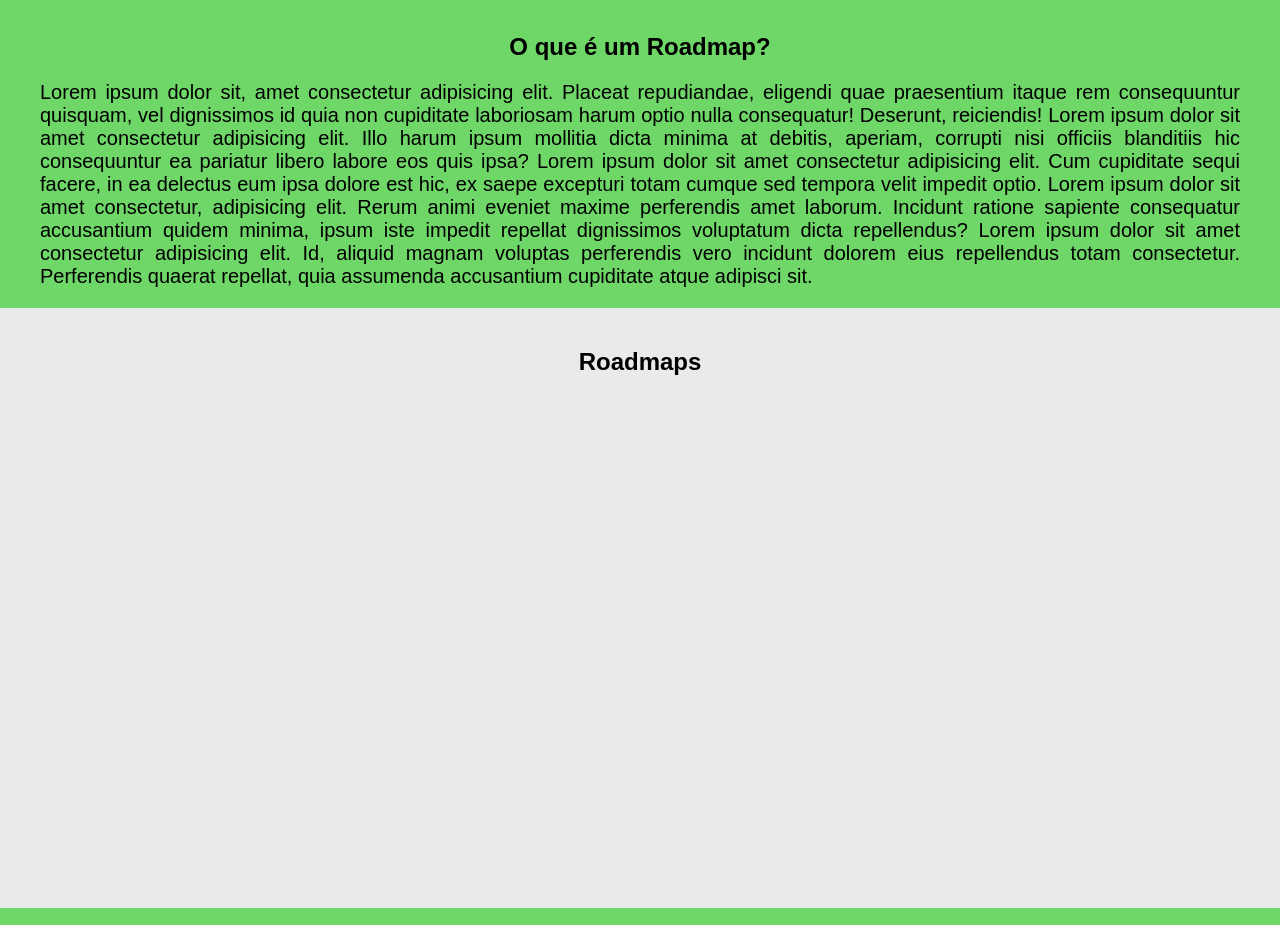
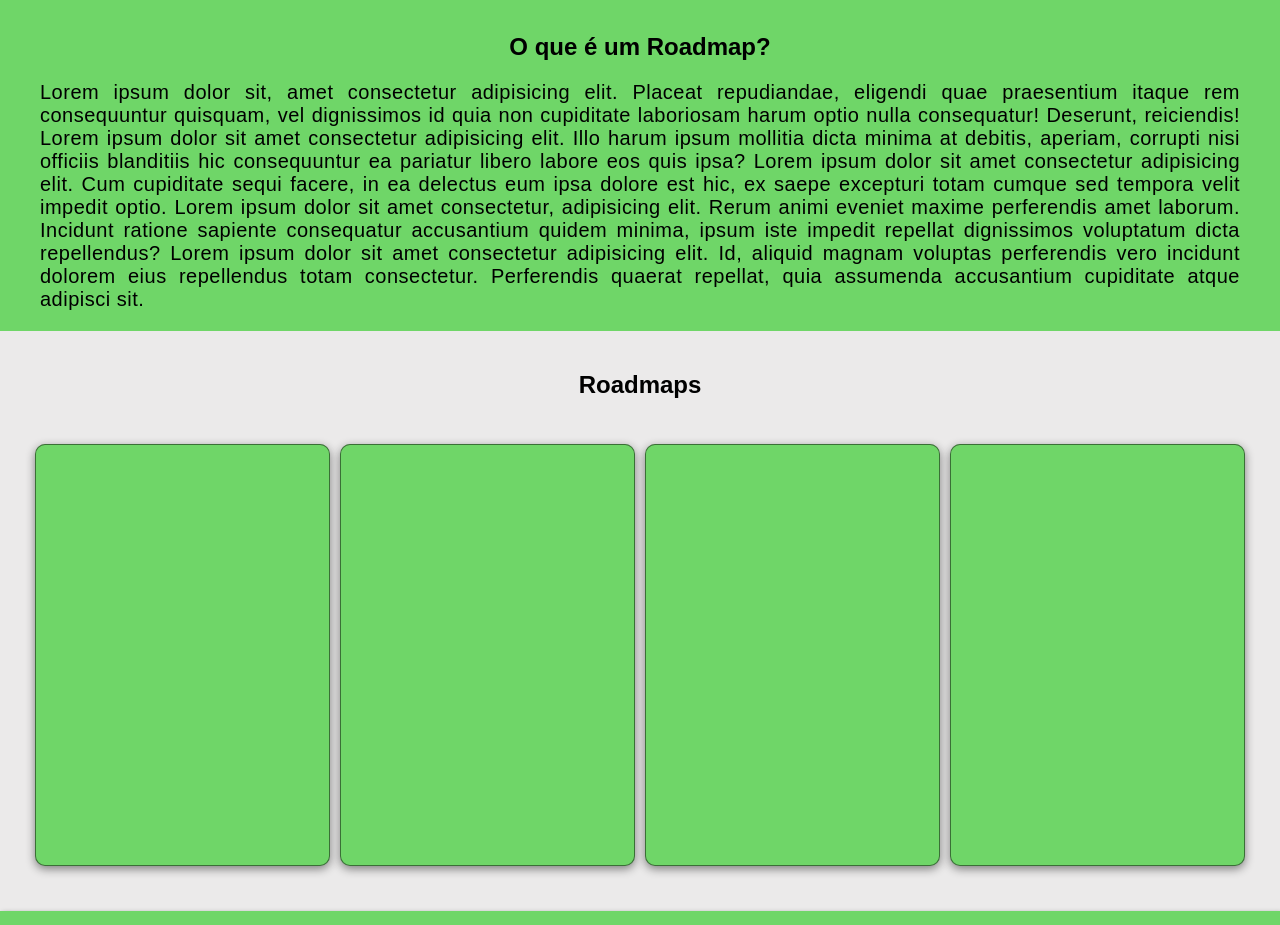
Before and after one commit to InfoJourney/InfoJourney, a plain HTML site: page InfoJourney/index.html in a window 1280 px wide. Shown: the part 64-989 px from the top of the page. Drawn offline with Linux system fonts and the light colour scheme.

Commit message:
isso ai por enquanto

```diff
--- a/InfoJourney/corpo.css
+++ b/InfoJourney/corpo.css
@@ -3,6 +3,9 @@
       padding: 0;
       font-family: Arial, Helvetica, sans-serif;
 
+}
+body{
+      background-color: var(--color-white);
 }
 
                               /*Container com o Conteudo e os Desenvolvedores*/
@@ -11,6 +14,7 @@
       height: auto;
       background-color: var(--color-primary);
       padding: 20px 0;
+      box-shadow: 2px 2px 5px rgba(0, 0, 0, 0.425);
 
 }
 
@@ -28,14 +32,17 @@
       display: flex;
       text-align: justify;
       font-size: 20px;
+      letter-spacing: 0.5px;
 }
 
 
                               /*Container do Roadmap */
 
 .container-2  {
-      height: 600px;
+      height: auto;
+      margin-bottom: 40px;
       background-color: var(--color-white);
+
 }
 
 .container-2 h1  {
@@ -94,31 +101,7 @@
       display: none;
 }
 
-/*
-#criador-1:hover {
-      margin-bottom: 2px;
-      transition: 0.5s;
-}
-#criador-1:hover {
-      margin-bottom: 2px;
-      transition: 0.5s;
-}
 
-#criador-1:hover {
-      margin-bottom: 2px;
-      transition: 0.5s;
-}
-
-#criador-1:hover {
-      margin-bottom: 2px;
-      transition: 0.5s;
-}
-
-#criador-2:hover {
-      margin-bottom: 2px;
-      transition: 0.5s;
-}
-*/
 
                               @media screen and (max-width:768px){
 
@@ -241,3 +224,49 @@
       }
 
 }
+/*Fim Desenvolvedores*/
+
+/* Roadmap cards */
+
+.container-roadmap {
+      margin: auto 30px;
+      display: flex;
+      justify-content: center;
+      align-items: center;
+}
+
+.card-roadmap {
+      height: 400px;
+      width: 400px;
+      padding: 10px;
+      background-color: var(--color-primary);
+      border: 1px solid rgba(0, 0, 0, 0.479);
+      margin: 5px;
+      border-radius: 10px;
+      cursor: pointer;
+      box-shadow: 0px 3px 10px rgba(0, 0, 0, 0.466);
+}
+
+.card-roadmap:hover {
+      border-color: aquamarine;
+
+}
+
+@media screen and (max-width:968px){
+
+      .card-roadmap{
+            height: 250px;
+      }
+}
+
+
+@media screen and (max-width:768px){
+
+      .container-roadmap {
+
+      }
+
+      .card-off {
+            display: none;
+      }
+}
--- a/InfoJourney/index.html
+++ b/InfoJourney/index.html
@@ -29,6 +29,20 @@
     </section>
     <section class="container-2" id="roadmaps">
       <h1>Roadmaps</h1>
+      <div class="container-roadmap">
+        <div class="card-roadmap">
+
+        </div>
+        <div class="card-roadmap">
+
+        </div>
+        <div class="card-roadmap card-off">
+
+        </div>
+        <div class="card-roadmap card-off">
+
+        </div>
+      </div>
     </section>
     <section class="container" id="desenvolvedores">
         <h1>Desenvolvedores</h1>
```
